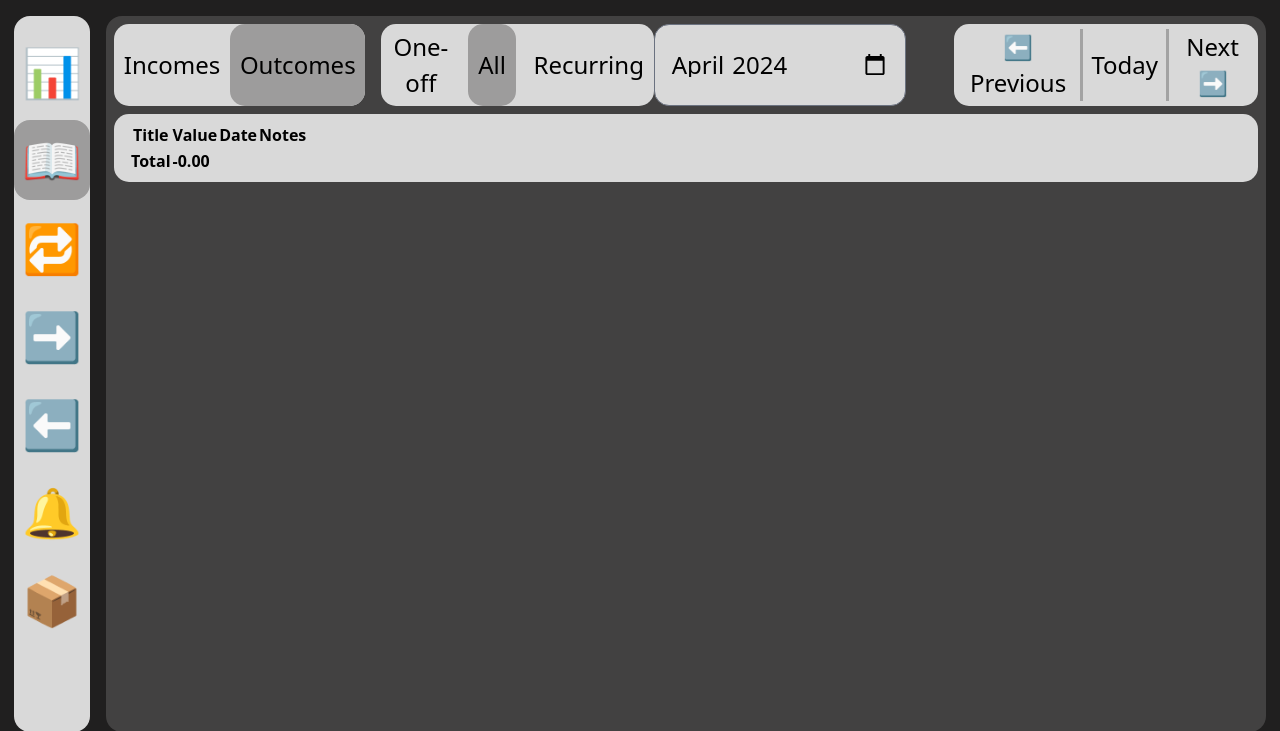
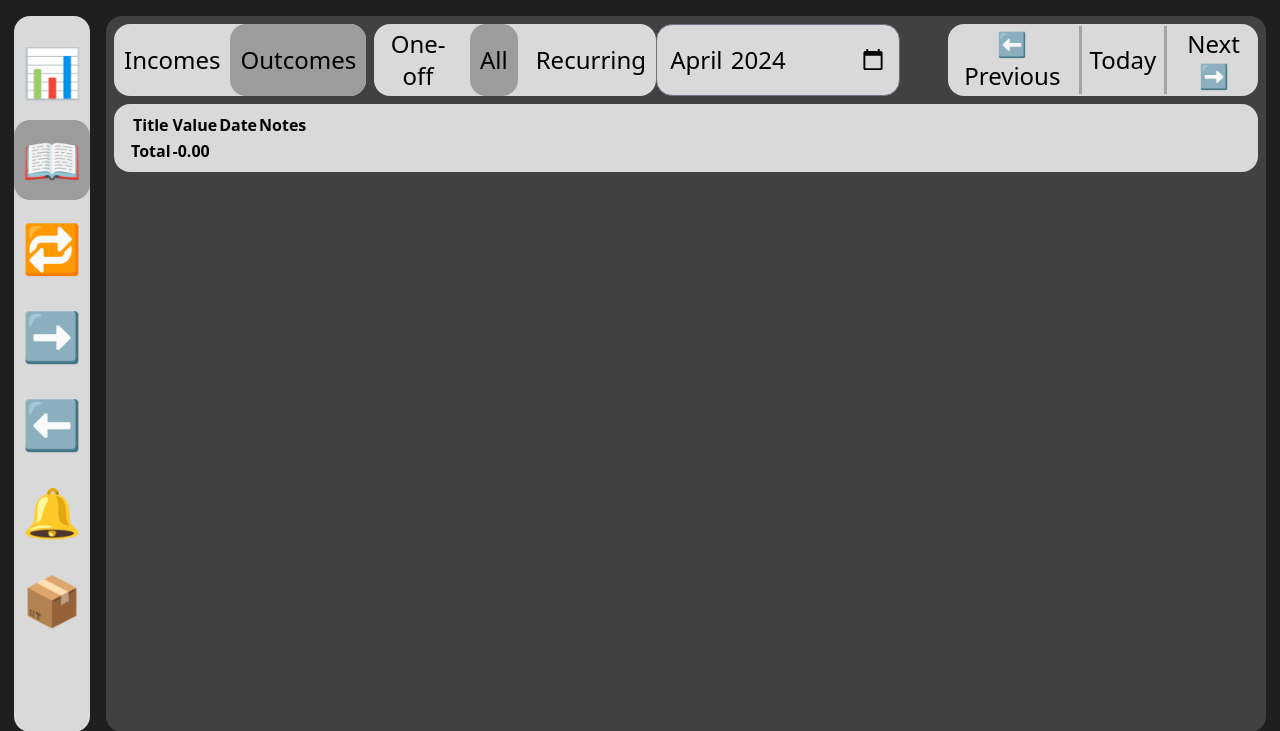
Before and after one commit to Zimzozaur/Pulporo-API, a Django app: page /ledger/ in a window 1280 px wide. Shown: the part 54-785 px from the top of the page. Run offline with Django 5.2, Linux system fonts and the light colour scheme; data that the repository does not hold is empty; some libraries are stand-ins or nearby versions.

Commit message:
Switched ledger to tailwind

```diff
--- a/static/css/base.css
+++ /dev/null
@@ -1,5 +0,0 @@
-.submit-form-bt {
-  background-color: #8dbdab;
-  margin-top: 3rem;
-  margin-left: auto;
-}
--- a/static/css/ledger.css
+++ /dev/null
@@ -1,102 +0,0 @@
-.ledger-menu {
-  display: flex;
-  flex-direction: row;
-}
-
-.ledger-menu--active {
-  background-color: #9D9C9C;
-}
-
-.ledger-menu-left {
-  display: flex;
-  flex-direction: row;
-  flex-grow: 1;
-  gap: 1rem;
-  font-size: 1.5rem;
-}
-
-.ledger-menu-right {
-  flex-grow: 1;
-  display: flex;
-}
-
-.is-outcome {
-  border-radius: 15px;
-  display: flex;
-  flex-direction: row;
-  background-color: #D9D9D9;
-}
-
-.is-outcome button {
-    padding: 0.2175rem 0.6125rem;
-    border-radius: 15px;
-}
-
-.is-recurring {
-  background-color: #D9D9D9;
-  border-radius: 15px;
-  gap: 0.5rem;
-  display: flex;
-  flex-direction: row;
-}
-
-.is-recurring button {
-  padding: 0.2175rem 0.6125rem;
-  border-radius: 15px;
-}
-
-.all-bt {
-  padding: 0 1rem;
-}
-
-.set-date {
-  margin-left: auto;
-  display: flex;
-  flex-direction: row;
-  gap: 3rem;
-}
-
-.set-date button {
-  font-size: 1.5rem;
-}
-
-.set-date input {
-  font-size: 1.5rem;
-  background-color: #D9D9D9;
-}
-
-.date-buttons {
-  display: flex;
-  gap: .3125rem;
-    border-radius: 15px;
-  background-color: #D9D9D9;
-  padding: .3125rem 0.438rem;
-}
-
-.today-bt {
-  border-left: 3px solid rgb(0, 0, 0, 0.25);
-  border-right: 3px solid rgba(0, 0, 0, 0.25);
-  padding: 0 0.5rem;
-}
-
-
-.previous-bt {
-
-}
-
-.calendar-bt {
-  border-radius: 15px;
-  padding: .3125rem 1rem;
-  text-align: center;
-}
-
-.next-bt {
-
-}
-
-.table-wrapper {
-  background-color: #D9D9D9;
-  border-radius: 15px;
-  margin-top: 0.5rem;
-  padding: 0.5rem 1rem;
-}
--- a/static/css/tail-out.css
+++ b/static/css/tail-out.css
@@ -795,8 +837,22 @@ input[type="number"]::-webkit-inner-spin-button,
   z-index: 51;
 }
 
+.-mx-1 {
+  margin-left: -0.25rem;
+  margin-right: -0.25rem;
+}
+
+.mx-auto {
+  margin-left: auto;
+  margin-right: auto;
+}
+
 .ml-4 {
   margin-left: 1rem;
+}
+
+.ml-auto {
+  margin-left: auto;
 }
 
 .mr-3 {
@@ -807,8 +863,32 @@ input[type="number"]::-webkit-inner-spin-button,
   margin-top: 1rem;
 }
 
-.ml-auto {
-  margin-left: auto;
+.mb-1 {
+  margin-bottom: 0.25rem;
+}
+
+.mb-2 {
+  margin-bottom: 0.5rem;
+}
+
+.mb-3 {
+  margin-bottom: 0.75rem;
+}
+
+.mb-5 {
+  margin-bottom: 1.25rem;
+}
+
+.ml-1 {
+  margin-left: 0.25rem;
+}
+
+.mt-12 {
+  margin-top: 3rem;
+}
+
+.mt-2 {
+  margin-top: 0.5rem;
 }
 
 .box-border {
@@ -969,8 +1041,16 @@ input[type="number"]::-webkit-inner-spin-button,
   justify-content: center;
 }
 
+.justify-between {
+  justify-content: space-between;
+}
+
 .justify-evenly {
   justify-content: space-evenly;
+}
+
+.gap-12 {
+  gap: 3rem;
 }
 
 .gap-2 {
@@ -989,6 +1069,14 @@ input[type="number"]::-webkit-inner-spin-button,
   gap: 1.25rem;
 }
 
+.gap-1 {
+  gap: 0.25rem;
+}
+
+.gap-1\.5 {
+  gap: 0.375rem;
+}
+
 .self-center {
   align-self: center;
 }
@@ -1013,8 +1114,69 @@ input[type="number"]::-webkit-inner-spin-button,
   border-top-right-radius: 1rem;
 }
 
+.border {
+  border-width: 1px;
+}
+
+.border-r-2 {
+  border-right-width: 2px;
+}
+
+.border-l-2 {
+  border-left-width: 2px;
+}
+
+.border-r-\[3px\] {
+  border-right-width: 3px;
+}
+
+.border-l-\[3px\] {
+  border-left-width: 3px;
+}
+
+.border-l-4 {
+  border-left-width: 4px;
+}
+
+.border-r-4 {
+  border-right-width: 4px;
+}
+
 .border-none {
   border-style: none;
+}
+
+.border-transparent {
+  border-color: transparent;
+}
+
+.border-black\/25 {
+  border-color: rgb(0 0 0 / 0.25);
+}
+
+.border-black {
+  --tw-border-opacity: 1;
+  border-color: rgb(0 0 0 / var(--tw-border-opacity));
+}
+
+.border-l-\[\] {
+  border-left-color: ;
+}
+
+.border-l-\[3\] {
+  border-left-color: 3;
+}
+
+.border-r-\[3\] {
+  border-right-color: 3;
+}
+
+.border-r-\[3p\] {
+  border-right-color: 3p;
+}
+
+.border-r-\[\] {
+  border-right-color: ;
 }
 
 .bg-close-bg {
@@ -1076,14 +1248,40 @@ input[type="number"]::-webkit-inner-spin-button,
   padding: 0.875rem;
 }
 
+.p-1 {
+  padding: 0.25rem;
+}
+
+.p-4 {
+  padding: 1rem;
+}
+
+.p-0 {
+  padding: 0px;
+}
+
+.p-0\.5 {
+  padding: 0.125rem;
+}
+
 .px-2 {
   padding-left: 0.5rem;
   padding-right: 0.5rem;
 }
 
+.px-2\.5 {
+  padding-left: 0.625rem;
+  padding-right: 0.625rem;
+}
+
 .px-3 {
   padding-left: 0.75rem;
   padding-right: 0.75rem;
+}
+
+.px-4 {
+  padding-left: 1rem;
+  padding-right: 1rem;
 }
 
 .py-1 {
@@ -1096,28 +1294,46 @@ input[type="number"]::-webkit-inner-spin-button,
   padding-bottom: 0.375rem;
 }
 
+.py-2 {
+  padding-top: 0.5rem;
+  padding-bottom: 0.5rem;
+}
+
 .py-4 {
   padding-top: 1rem;
   padding-bottom: 1rem;
 }
 
-.px-4 {
-  padding-left: 1rem;
-  padding-right: 1rem;
+.px-1 {
+  padding-left: 0.25rem;
+  padding-right: 0.25rem;
 }
 
-.py-2 {
-  padding-top: 0.5rem;
-  padding-bottom: 0.5rem;
+.py-3 {
+  padding-top: 0.75rem;
+  padding-bottom: 0.75rem;
 }
 
-.px-5 {
-  padding-left: 1.25rem;
-  padding-right: 1.25rem;
+.py-0 {
+  padding-top: 0px;
+  padding-bottom: 0px;
+}
+
+.py-0\.5 {
+  padding-top: 0.125rem;
+  padding-bottom: 0.125rem;
 }
 
 .pt-4 {
   padding-top: 1rem;
+}
+
+.pl-4 {
+  padding-left: 1rem;
+}
+
+.pr-10 {
+  padding-right: 2.5rem;
 }
 
 .text-center {
--- a/static/js/ledger.js
+++ b/static/js/ledger.js
@@ -1,10 +1,10 @@
-const incomeBt = document.querySelector('.income-bt');
-const outcomeBt = document.querySelector('.outcome-bt');
-const oneOffBt = document.querySelector('.one-off-bt');
-const allBt = document.querySelector('.all-bt');
-const recurringBt = document.querySelector('.recurring-bt');
+const incomeBt = document.querySelector('#incomes');
+const outcomeBt = document.querySelector('#outcomes');
+const oneOffBt = document.querySelector('#one-off');
+const allBt = document.querySelector('#all');
+const recurringBt = document.querySelector('#recurring');
 
-const ledgerMenuActive = 'ledger-menu--active';
+const ledgerMenuActive = 'bg-middle-grey';
 
 document.addEventListener('DOMContentLoaded', function() {
     setCalendar();
--- a/templates/finance/ledger.html
+++ b/templates/finance/ledger.html
@@ -1,36 +1,31 @@
 {% extends 'base.html' %}
 {% load static %}
-{% block head %}
-    <link rel="stylesheet" href="{% static 'css/ledger.css' %}">
-{% endblock %}
 {% block content %}
-    <div class="ledger-wrapper">
-        <div class="ledger-menu">
-            <div class="ledger-menu-left">
-                <div class="is-outcome">
-                    <button onclick="setLedgerCookie('is-outcome', false)" class="income-bt">Incomes</button>
-                    <button onclick="setLedgerCookie('is-outcome', true)" class="outcome-bt">Outcomes</button>
+        <div class="flex flex-row">
+            <div class="flex flex-row grow gap-2 text-2xl">
+                <div class="rounded-2xl flex flex-row bg-light-grey">
+                    <button onclick="setLedgerCookie('is-outcome', false)" class="rounded-2xl py-1 px-2.5" id="incomes">Incomes</button>
+                    <button onclick="setLedgerCookie('is-outcome', true)" class="rounded-2xl py-1 px-2.5" id="outcomes">Outcomes</button>
                 </div>
-                <div class="is-recurring">
-                    <button onclick="setLedgerCookie('is-one-off', 'one-off')" class="one-off-bt">One-off</button>
-                    <button onclick="setLedgerCookie('is-one-off', 'all')" class="all-bt">All</button>
-                    <button onclick="setLedgerCookie('is-one-off', 'recurring')" class="recurring-bt">Recurring</button>
+                <div class="rounded-2xl bg-light-grey flex flex-row gap-2">
+                    <button onclick="setLedgerCookie('is-one-off', 'one-off')" class="rounded-2xl py-1 px-2.5" id="one-off">One-off</button>
+                    <button onclick="setLedgerCookie('is-one-off', 'all')" class="rounded-2xl py-1 px-2.5" id="all">All</button>
+                    <button onclick="setLedgerCookie('is-one-off', 'recurring')" class="rounded-2xl py-1 px-2.5" id="recurring">Recurring</button>
                 </div>
             </div>
-            <div class="ledger-menu-right">
-                <div class="set-date">
-                    <input type="month" min="2023-01" max="2026-12" id="monthCalendar" onchange="setLedgerCalendarCookie()" class="calendar-bt">
-                    <div class="date-buttons">
-                        <button onclick="setLedgerDateCookie(false)" class="previous-bt">⬅ Previous</button>
-                        <button onclick="setLedgerTodayCookie()" class="today-bt">Today</button>
-                        <button onclick="setLedgerDateCookie(true)" class="next-bt">Next ➡</button>
+            <div class="flex grow">
+                <div class="ml-auto flex flex-row gap-12">
+                    <input type="month" min="2023-01" max="2026-12" id="monthCalendar" onchange="setLedgerCalendarCookie()" class="text-2xl bg-light-grey rounded-2xl">
+                    <div class="flex flex-row gap-1.5 rounded-2xl bg-light-grey py-0.5 px-1">
+                        <button onclick="setLedgerDateCookie(false)" class="previous-bt text-2xl">⬅ Previous</button>
+                        <button onclick="setLedgerTodayCookie()" class="text-2xl border-l-[3px] border-r-[3px] border-black/25 px-2">Today</button>
+                        <button onclick="setLedgerDateCookie(true)" class="next-bt text-2xl">Next ➡</button>
                     </div>
                 </div>
             </div>
         </div>
-        <div class="table-wrapper">
+        <div class="bg-light-grey rounded-2xl mt-2 py-2 px-4">
             {% include 'finance/components/ledger_table.html' %}
         </div>
-    </div>
     <script src="{% static 'js/ledger.js' %}"></script>
 {% endblock %}
```
Also changed, not shown: other parts of static/css/tail-out.css (+215 -34 lines).
